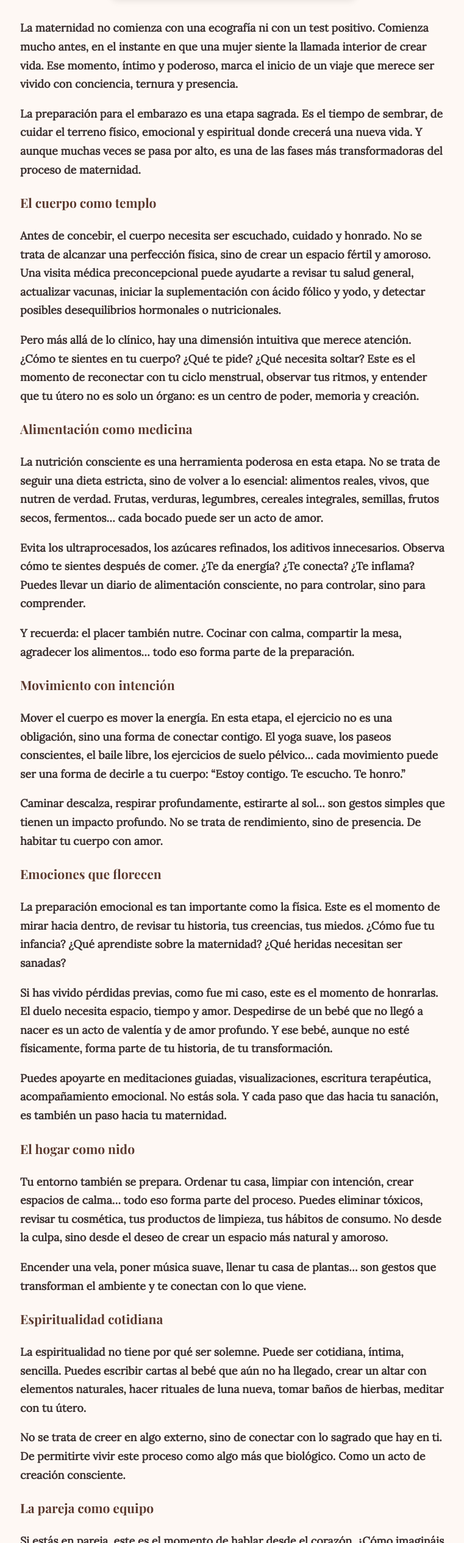
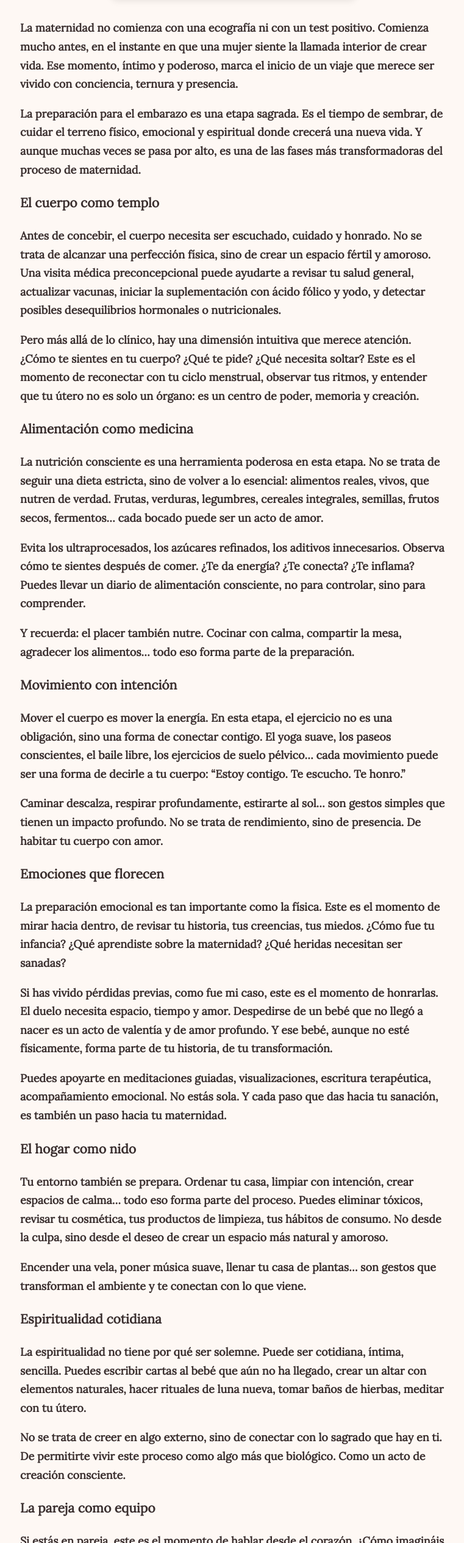
Before and after one commit to micronaturaes-pixel/Mil-D-as-de-Luz, a plain HTML site: page index.html in a window 1280 px wide. Shown: the part 2397-4928 px from the top of the page at 61% size, without its empty margins (257-1018 px from the left). Drawn offline with nearby package versions, Linux system fonts and the light colour scheme.

Commit message:
Update index.html

```diff
--- a/index.html
+++ b/index.html
@@ -152,43 +152,83 @@
   </div>
 
   <div style="max-width: 700px; margin: auto; font-size: 18px; line-height: 1.7; color: #3a2f2f;">
-    <p>La maternidad no comienza con una ecografía ni con un test positivo. Comienza mucho antes, en el instante en que una mujer siente la llamada interior de crear vida. Ese momento, íntimo y poderoso, marca el inicio de un viaje que merece ser vivido con conciencia, ternura y presencia.</p>
+    <p>
+  <strong>La maternidad no comienza con una ecografía ni con un test positivo</strong>. Comienza mucho antes, en el instante en que una mujer <strong>siente la llamada interior de crear vida</strong>. Ese momento, <strong>íntimo y poderoso</strong>, marca el inicio de un viaje que merece ser vivido con <strong>conciencia, ternura y presencia</strong>.
+</p>
 
-    <p>La preparación para el embarazo es una etapa sagrada. Es el tiempo de sembrar, de cuidar el terreno físico, emocional y espiritual donde crecerá una nueva vida. Y aunque muchas veces se pasa por alto, es una de las fases más transformadoras del proceso de maternidad.</p>
+<p>
+  <strong>La preparación para el embarazo es una etapa sagrada</strong>. Es el tiempo de sembrar, de cuidar el terreno <strong>físico, emocional y espiritual</strong> donde crecerá una nueva vida. Y aunque muchas veces se pasa por alto, es una de las <strong>fases más transformadoras del proceso de maternidad</strong>.
+</p>
 
-    <h3 style="font-family: 'Playfair Display', serif; color: #5c3a2f;">El cuerpo como templo</h3>
-    <p>Antes de concebir, el cuerpo necesita ser escuchado, cuidado y honrado. No se trata de alcanzar una perfección física, sino de crear un espacio fértil y amoroso. Una visita médica preconcepcional puede ayudarte a revisar tu salud general, actualizar vacunas, iniciar la suplementación con ácido fólico y yodo, y detectar posibles desequilibrios hormonales o nutricionales.</p>
-    <p>Pero más allá de lo clínico, hay una dimensión intuitiva que merece atención. ¿Cómo te sientes en tu cuerpo? ¿Qué te pide? ¿Qué necesita soltar? Este es el momento de reconectar con tu ciclo menstrual, observar tus ritmos, y entender que tu útero no es solo un órgano: es un centro de poder, memoria y creación.</p>
+<h3><strong>El cuerpo como templo</strong></h3>
+<p>
+  Antes de concebir, el cuerpo necesita ser <strong>escuchado, cuidado y honrado</strong>. No se trata de alcanzar una perfección física, sino de <strong>crear un espacio fértil y amoroso</strong>. Una visita médica preconcepcional puede ayudarte a <strong>revisar tu salud general, actualizar vacunas, iniciar la suplementación con ácido fólico y yodo</strong>, y detectar posibles desequilibrios hormonales o nutricionales.
+</p>
+<p>
+  Pero más allá de lo clínico, hay una <strong>dimensión intuitiva que merece atención</strong>. ¿Cómo te sientes en tu cuerpo? ¿Qué te pide? ¿Qué necesita soltar? Este es el momento de <strong>reconectar con tu ciclo menstrual</strong>, observar tus ritmos, y entender que <strong>tu útero no es solo un órgano: es un centro de poder, memoria y creación</strong>.
+</p>
 
-    <h3 style="font-family: 'Playfair Display', serif; color: #5c3a2f;">Alimentación como medicina</h3>
-    <p>La nutrición consciente es una herramienta poderosa en esta etapa. No se trata de seguir una dieta estricta, sino de volver a lo esencial: alimentos reales, vivos, que nutren de verdad. Frutas, verduras, legumbres, cereales integrales, semillas, frutos secos, fermentos… cada bocado puede ser un acto de amor.</p>
-    <p>Evita los ultraprocesados, los azúcares refinados, los aditivos innecesarios. Observa cómo te sientes después de comer. ¿Te da energía? ¿Te conecta? ¿Te inflama? Puedes llevar un diario de alimentación consciente, no para controlar, sino para comprender.</p>
-    <p>Y recuerda: el placer también nutre. Cocinar con calma, compartir la mesa, agradecer los alimentos… todo eso forma parte de la preparación.</p>
+<h3><strong>Alimentación como medicina</strong></h3>
+<p>
+  La <strong>nutrición consciente</strong> es una herramienta poderosa en esta etapa. No se trata de seguir una dieta estricta, sino de <strong>volver a lo esencial</strong>: alimentos reales, vivos, que <strong>nutren de verdad</strong>. Frutas, verduras, legumbres, cereales integrales, semillas, frutos secos, fermentos… <strong>cada bocado puede ser un acto de amor</strong>.
+</p>
+<p>
+  <strong>Evita los ultraprocesados, los azúcares refinados, los aditivos innecesarios</strong>. Observa cómo te sientes después de comer. ¿Te da energía? ¿Te conecta? ¿Te inflama? Puedes llevar un <strong>diario de alimentación consciente</strong>, no para controlar, sino para comprender.
+</p>
+<p>
+  Y recuerda: <strong>el placer también nutre</strong>. Cocinar con calma, compartir la mesa, agradecer los alimentos… <strong>todo eso forma parte de la preparación</strong>.
+</p>
 
-    <h3 style="font-family: 'Playfair Display', serif; color: #5c3a2f;">Movimiento con intención</h3>
-    <p>Mover el cuerpo es mover la energía. En esta etapa, el ejercicio no es una obligación, sino una forma de conectar contigo. El yoga suave, los paseos conscientes, el baile libre, los ejercicios de suelo pélvico… cada movimiento puede ser una forma de decirle a tu cuerpo: “Estoy contigo. Te escucho. Te honro.”</p>
-    <p>Caminar descalza, respirar profundamente, estirarte al sol… son gestos simples que tienen un impacto profundo. No se trata de rendimiento, sino de presencia. De habitar tu cuerpo con amor.</p>
+<h3><strong>Movimiento con intención</strong></h3>
+<p>
+  <strong>Mover el cuerpo es mover la energía</strong>. En esta etapa, el ejercicio no es una obligación, sino una <strong>forma de conectar contigo</strong>. El yoga suave, los paseos conscientes, el baile libre, los ejercicios de suelo pélvico… <strong>cada movimiento puede ser una forma de decirle a tu cuerpo: “Estoy contigo. Te escucho. Te honro.”</strong>
+</p>
+<p>
+  <strong>Caminar descalza, respirar profundamente, estirarte al sol…</strong> son gestos simples que tienen un impacto profundo. No se trata de rendimiento, sino de <strong>presencia</strong>. De <strong>habitar tu cuerpo con amor</strong>.
+</p>
 
-    <h3 style="font-family: 'Playfair Display', serif; color: #5c3a2f;">Emociones que florecen</h3>
-    <p>La preparación emocional es tan importante como la física. Este es el momento de mirar hacia dentro, de revisar tu historia, tus creencias, tus miedos. ¿Cómo fue tu infancia? ¿Qué aprendiste sobre la maternidad? ¿Qué heridas necesitan ser sanadas?</p>
-    <p>Si has vivido pérdidas previas, como fue mi caso, este es el momento de honrarlas. El duelo necesita espacio, tiempo y amor. Despedirse de un bebé que no llegó a nacer es un acto de valentía y de amor profundo. Y ese bebé, aunque no esté físicamente, forma parte de tu historia, de tu transformación.</p>
-    <p>Puedes apoyarte en meditaciones guiadas, visualizaciones, escritura terapéutica, acompañamiento emocional. No estás sola. Y cada paso que das hacia tu sanación, es también un paso hacia tu maternidad.</p>
+<h3><strong>Emociones que florecen</strong></h3>
+<p>
+  La <strong>preparación emocional</strong> es tan importante como la física. Este es el momento de <strong>mirar hacia dentro</strong>, de revisar tu historia, tus creencias, tus miedos. ¿Cómo fue tu infancia? ¿Qué aprendiste sobre la maternidad? ¿Qué heridas necesitan ser sanadas?
+</p>
+<p>
+  Si has vivido <strong>pérdidas previas</strong>, como fue mi caso, este es el momento de <strong>honrarlas</strong>. El duelo necesita <strong>espacio, tiempo y amor</strong>. <strong>Despedirse de un bebé que no llegó a nacer es un acto de valentía y de amor profundo</strong>. Y ese bebé, aunque no esté físicamente, <strong>forma parte de tu historia, de tu transformación</strong>.
+</p>
+<p>
+  Puedes apoyarte en <strong>meditaciones guiadas, visualizaciones, escritura terapéutica, acompañamiento emocional</strong>. <strong>No estás sola</strong>. Y <strong>cada paso que das hacia tu sanación, es también un paso hacia tu maternidad</strong>.
+</p>
 
-    <h3 style="font-family: 'Playfair Display', serif; color: #5c3a2f;">El hogar como nido</h3>
-    <p>Tu entorno también se prepara. Ordenar tu casa, limpiar con intención, crear espacios de calma… todo eso forma parte del proceso. Puedes eliminar tóxicos, revisar tu cosmética, tus productos de limpieza, tus hábitos de consumo. No desde la culpa, sino desde el deseo de crear un espacio más natural y amoroso.</p>
-    <p>Encender una vela, poner música suave, llenar tu casa de plantas… son gestos que transforman el ambiente y te conectan con lo que viene.</p>
+<h3><strong>El hogar como nido</strong></h3>
+<p>
+  Tu entorno también se prepara. <strong>Ordenar tu casa, limpiar con intención, crear espacios de calma…</strong> todo eso forma parte del proceso. Puedes <strong>eliminar tóxicos, revisar tu cosmética, tus productos de limpieza, tus hábitos de consumo</strong>. No desde la culpa, sino desde el <strong>deseo de crear un espacio más natural y amoroso</strong>.
+</p>
+<p>
+  <strong>Encender una vela, poner música suave, llenar tu casa de plantas…</strong> son gestos que <strong>transforman el ambiente y te conectan con lo que viene</strong>.
+</p>
 
-    <h3 style="font-family: 'Playfair Display', serif; color: #5c3a2f;">Espiritualidad cotidiana</h3>
-    <p>La espiritualidad no tiene por qué ser solemne. Puede ser cotidiana, íntima, sencilla. Puedes escribir cartas al bebé que aún no ha llegado, crear un altar con elementos naturales, hacer rituales de luna nueva, tomar baños de hierbas, meditar con tu útero.</p>
-    <p>No se trata de creer en algo externo, sino de conectar con lo sagrado que hay en ti. De permitirte vivir este proceso como algo más que biológico. Como un acto de creación consciente.</p>
+<h3><strong>Espiritualidad cotidiana</strong></h3>
+<p>
+  La espiritualidad no tiene por qué ser solemne. Puede ser <strong>cotidiana, íntima, sencilla</strong>. Puedes <strong>escribir cartas al bebé que aún no ha llegado, crear un altar con elementos naturales, hacer rituales de luna nueva, tomar baños de hierbas, meditar con tu útero</strong>.
+</p>
+<p>
+  No se trata de creer en algo externo, sino de <strong>conectar con lo sagrado que hay en ti</strong>. De permitirte <strong>vivir este proceso como algo más que biológico</strong>. Como un <strong>acto de creación consciente</strong>.
+</p>
 
-    <h3 style="font-family: 'Playfair Display', serif; color: #5c3a2f;">La pareja como equipo</h3>
-    <p>Si estás en pareja, este es el momento de hablar desde el corazón. ¿Cómo imagináis la crianza? ¿Qué valores queréis transmitir? ¿Qué miedos tenéis? ¿Cómo os vais a cuidar mutuamente?</p>
-    <p>La maternidad transforma, y también puede fortalecer el vínculo si se vive con comunicación, respeto y ternura. No se trata de estar de acuerdo en todo, sino de caminar juntos, con honestidad y amor.</p>
+<h3><strong>La pareja como equipo</strong></h3>
+<p>
+  Si estás en pareja, este es el momento de <strong>hablar desde el corazón</strong>. ¿Cómo imagináis la crianza? ¿Qué valores queréis transmitir? ¿Qué miedos tenéis? ¿Cómo os vais a cuidar mutuamente?
+</p>
+<p>
+  La maternidad transforma, y también puede <strong>fortalecer el vínculo</strong> si se vive con <strong>comunicación, respeto y ternura</strong>. No se trata de estar de acuerdo en todo, sino de <strong>caminar juntos, con honestidad y amor</strong>.
+</p>
 
-    <h3 style="font-family: 'Playfair Display', serif; color: #5c3a2f;">Tiempo, paciencia y confianza</h3>
-    <p>La fertilidad no es una carrera. Cada cuerpo tiene su ritmo. Cada historia es única. No hay prisa. No hay fórmulas mágicas. Hay presencia, hay escucha, hay confianza.</p>
-    <p>Si estás aquí, ya has empezado. Y eso es lo más importante.</p>
+<h3><strong>Tiempo, paciencia y confianza</strong></h3>
+<p>
+  <strong>La fertilidad no es una carrera</strong>. Cada cuerpo tiene su ritmo. Cada historia es única. <strong>No hay prisa. No hay fórmulas mágicas</strong>. Hay <strong>presencia, hay escucha, hay confianza</strong>.
+</p>
+<p>
+  <strong>Si estás aquí, ya has empezado</strong>. Y eso es lo más importante.
+</p>
   </div>
 </section>
 
```
